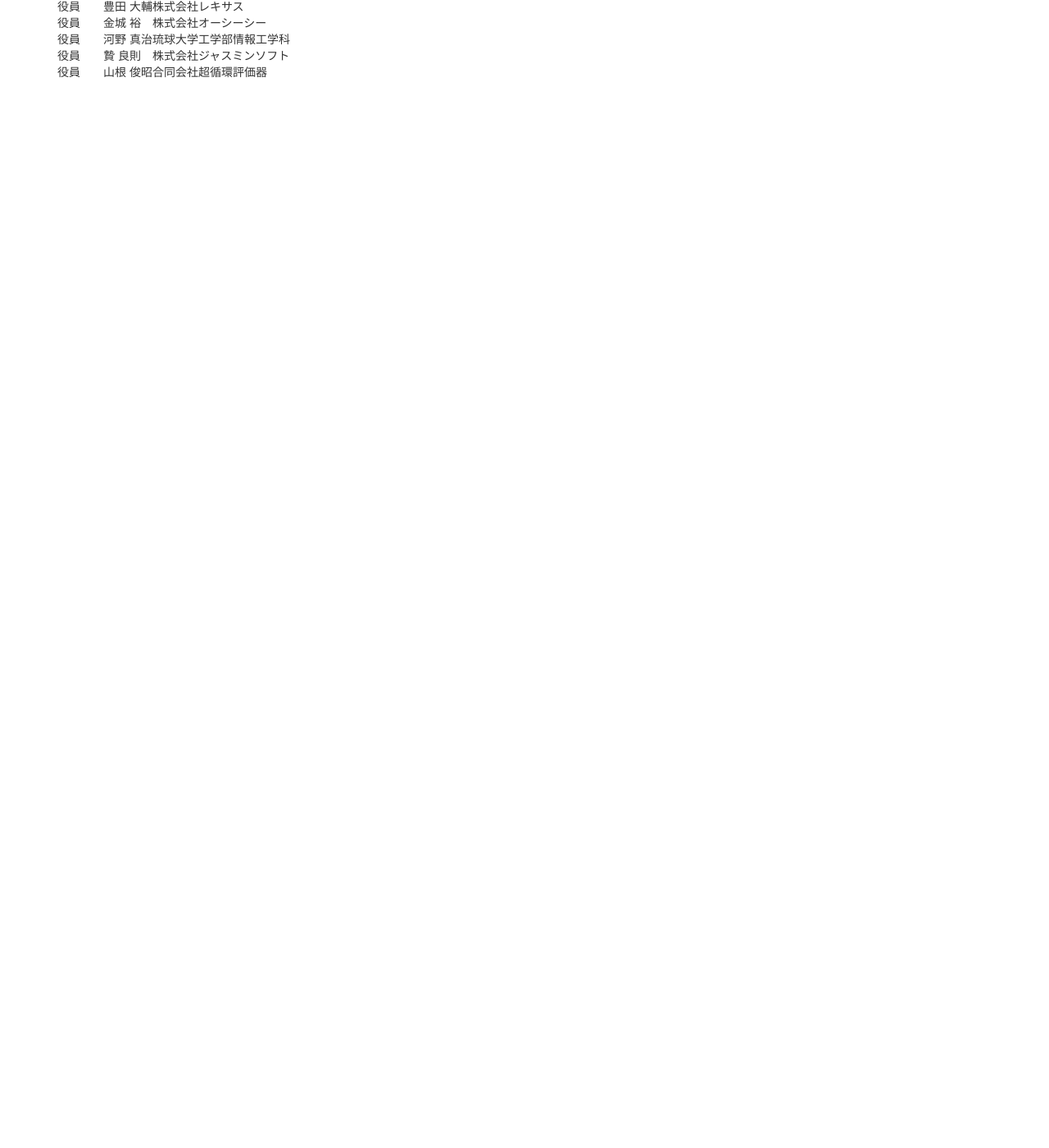
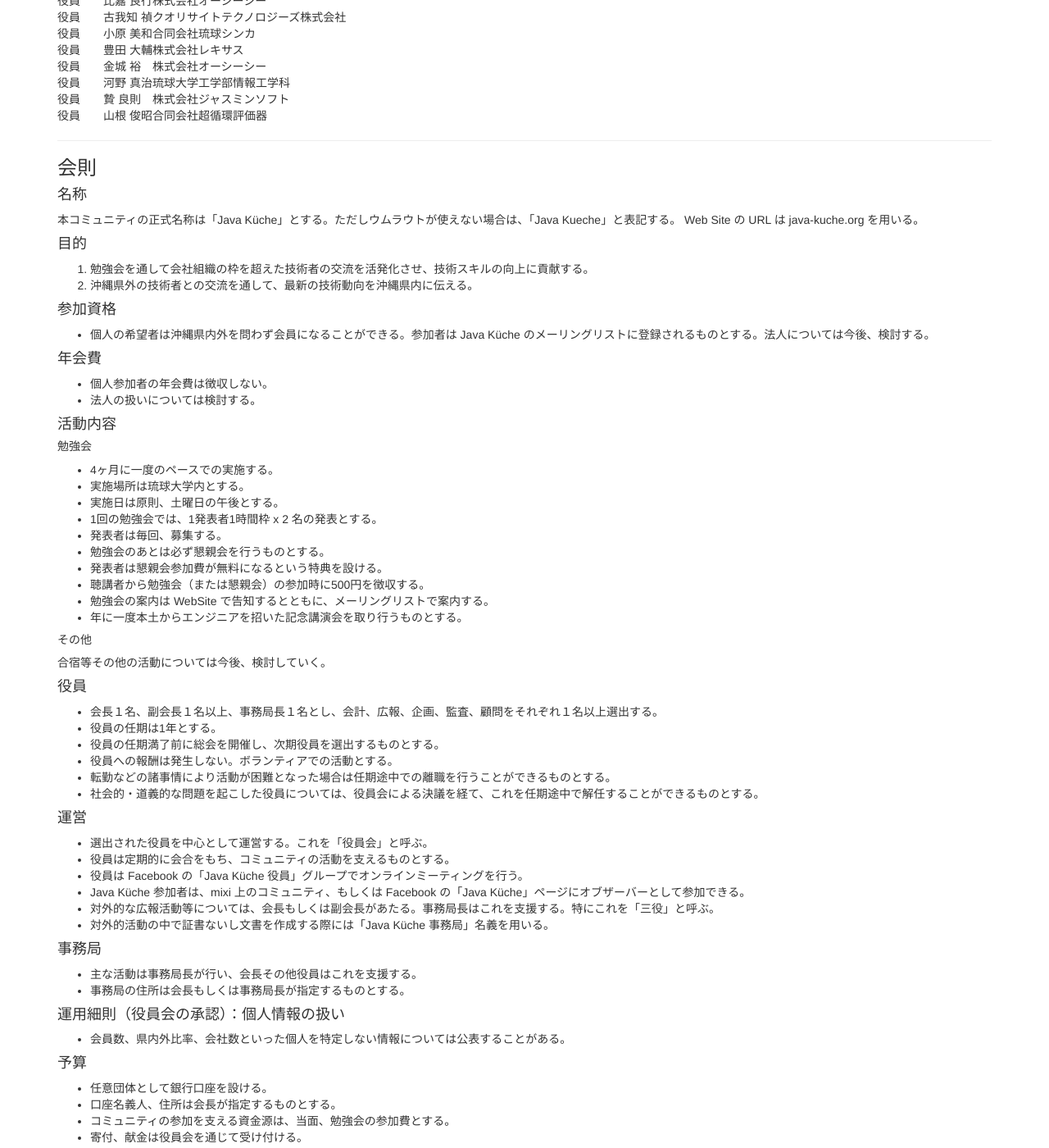
Before and after one commit to JavaKueche/javakueche.github.io, a Jekyll site: the page built from about.md, in a window 1280 px wide and 1400 px high, scrolled down 258 px. Shown: the whole window at 82% size. Built offline with Jekyll 4.4.1, drawn with Linux system fonts in a browser that asks for light colours; nearby versions of some CDN libraries; Markdown is read by kramdown in place of the engine named in the settings; before the commit the page ends 900 px from its top, so only the background shows below that; some of the changed text lies outside the part shown.

Commit message:
Add rules

```diff
--- a/about.md
+++ b/about.md
@@ -2,11 +2,13 @@
 layout: default
 ---
 
+コミュニティについて
+--------------------------------------------------------------------------------
 
-### 役員
+### 運営体制
 
 担当     | 氏名      | 所属
--------- | --------- | --------------------------------------------------------
+-------- | --------- | ---------------------------------------------------------
 会長     | 平良 知広 | 株式会社オーシーシー
 副会長   | 鎌田 真輔 | 沖縄日立ネットワークシステムズ株式会社
 事務局長 | 村濱 一樹 | 株式会社レキサス
@@ -18,3 +20,101 @@ layout: default
 役員     | 河野 真治 | 琉球大学工学部情報工学科
 役員     | 贄 良則   | 株式会社ジャスミンソフト
 役員     | 山根 俊昭 | 合同会社超循環評価器
+
+
+---
+
+### 会則
+
+#### 名称
+
+本コミュニティの正式名称は「Java Küche」とする。ただしウムラウトが使えない場合は、「Java Kueche」と表記する。 Web Site の URL は java-kuche.org を用いる。
+
+
+#### 目的
+
+1. 勉強会を通して会社組織の枠を超えた技術者の交流を活発化させ、技術スキルの向上に貢献する。
+2. 沖縄県外の技術者との交流を通して、最新の技術動向を沖縄県内に伝える。
+
+
+#### 参加資格
+
+- 個人の希望者は沖縄県内外を問わず会員になることができる。参加者は Java Küche のメーリングリストに登録されるものとする。法人については今後、検討する。
+
+
+#### 年会費
+
+- 個人参加者の年会費は徴収しない。
+- 法人の扱いについては検討する。
+
+
+#### 活動内容
+
+##### 勉強会
+
+- 4ヶ月に一度のペースでの実施する。
+- 実施場所は琉球大学内とする。
+- 実施日は原則、土曜日の午後とする。
+- 1回の勉強会では、1発表者1時間枠 x 2 名の発表とする。
+- 発表者は毎回、募集する。
+- 勉強会のあとは必ず懇親会を行うものとする。
+- 発表者は懇親会参加費が無料になるという特典を設ける。
+- 聴講者から勉強会（または懇親会）の参加時に500円を徴収する。
+- 勉強会の案内は WebSite で告知するとともに、メーリングリストで案内する。
+- 年に一度本土からエンジニアを招いた記念講演会を取り行うものとする。
+
+##### その他
+
+合宿等その他の活動については今後、検討していく。
+
+
+#### 役員
+
+- 会長１名、副会長１名以上、事務局長１名とし、会計、広報、企画、監査、顧問をそれぞれ１名以上選出する。
+- 役員の任期は1年とする。
+- 役員の任期満了前に総会を開催し、次期役員を選出するものとする。
+- 役員への報酬は発生しない。ボランティアでの活動とする。
+- 転勤などの諸事情により活動が困難となった場合は任期途中での離職を行うことができるものとする。
+- 社会的・道義的な問題を起こした役員については、役員会による決議を経て、これを任期途中で解任することができるものとする。
+
+
+#### 運営
+
+- 選出された役員を中心として運営する。これを「役員会」と呼ぶ。
+- 役員は定期的に会合をもち、コミュニティの活動を支えるものとする。
+- 役員は Facebook の「Java Küche 役員」グループでオンラインミーティングを行う。
+- Java Küche 参加者は、mixi 上のコミュニティ、もしくは Facebook の「Java Küche」ページにオブザーバーとして参加できる。
+- 対外的な広報活動等については、会長もしくは副会長があたる。事務局長はこれを支援する。特にこれを「三役」と呼ぶ。
+- 対外的活動の中で証書ないし文書を作成する際には「Java Küche 事務局」名義を用いる。
+
+
+#### 事務局
+
+- 主な活動は事務局長が行い、会長その他役員はこれを支援する。
+- 事務局の住所は会長もしくは事務局長が指定するものとする。
+
+
+#### 運用細則（役員会の承認）：個人情報の扱い
+
+- 会員数、県内外比率、会社数といった個人を特定しない情報については公表することがある。
+
+
+#### 予算
+
+- 任意団体として銀行口座を設ける。
+- 口座名義人、住所は会長が指定するものとする。
+- コミュニティの参加を支える資金源は、当面、勉強会の参加費とする。
+- 寄付、献金は役員会を通じて受け付ける。
+- 主な支出は、勉強会における発表者への懇親会参加費となる。なお、県外から講師を招聘する場合は旅費ならびに宿泊費の一部を負担することを検討していく。
+- その他事務経費などについては今後、検討する。
+
+
+#### 総会
+
+- 総会は年度の切り替えのタイミングで実施する。前年度の活動報告ならびに新役員の選出を行う。
+
+
+#### その他
+
+- 本コミュニティは具体的な案件・予算の受け皿となることを指向するものではない。
+- 本コミュニティの参加によって何らかの不利益が生じたという場合でも、本コミュニティは一切責任を負うものではない。
```
